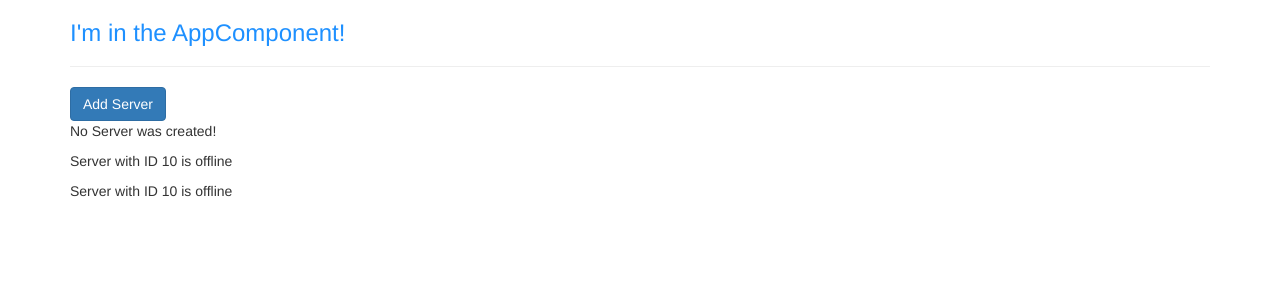
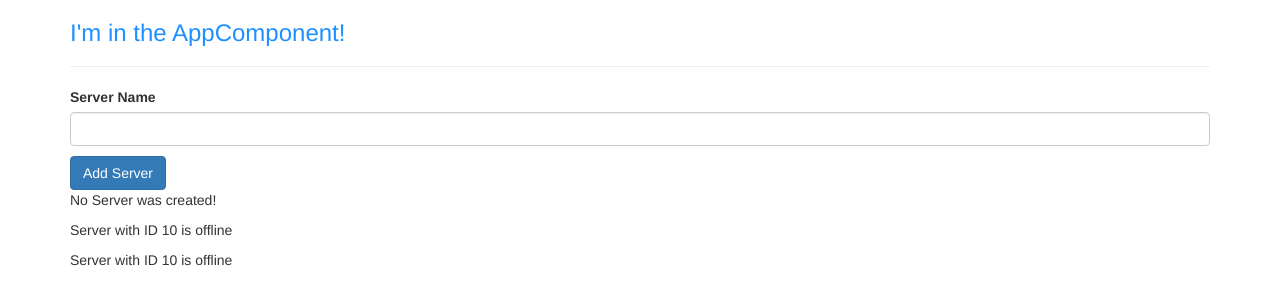
Before and after one commit to brunopenner/Angular-The-Complete-Guide, an Angular app: page / in a window 1280 px wide. Shown: the top 304 px of the page. Built offline with nearby package versions, Linux system fonts and the light colour scheme.

Commit message:
up until #33

```diff
--- a/src/app/servers/servers.component.html
+++ b/src/app/servers/servers.component.html
@@ -1,6 +1,9 @@
 <!-- //String interpolation: output something -->
 <!-- //Property Binding: Change status  -->
 
+<label>Server Name</label>
+<input type="text" name="" id="" class="form-control" (input)="onUpdateServerName($event)">
+<p>{{ serverName }}</p>
 <button class="btn btn-primary" [disabled]="!allowNewServer" (click)="onCreateServer()">Add Server</button>
 <!-- <p [innerText]="allowNewServer"></p> -->
 <p>{{serverCreationStatus}}</p>
--- a/src/app/servers/servers.component.ts
+++ b/src/app/servers/servers.component.ts
@@ -13,6 +13,7 @@
 export class ServersComponent implements OnInit{
   allowNewServer = false;
   serverCreationStatus = 'No Server was created!';
+  serverName = '';
 
   constructor() {
     setTimeout(() => {
@@ -27,4 +28,8 @@
   onCreateServer() {
     this.serverCreationStatus = 'Server was created';
   }
+
+  onUpdateServerName(event: any) {
+    this.serverName = (<HTMLInputElement>event.target).value;
+  }
 }
```
